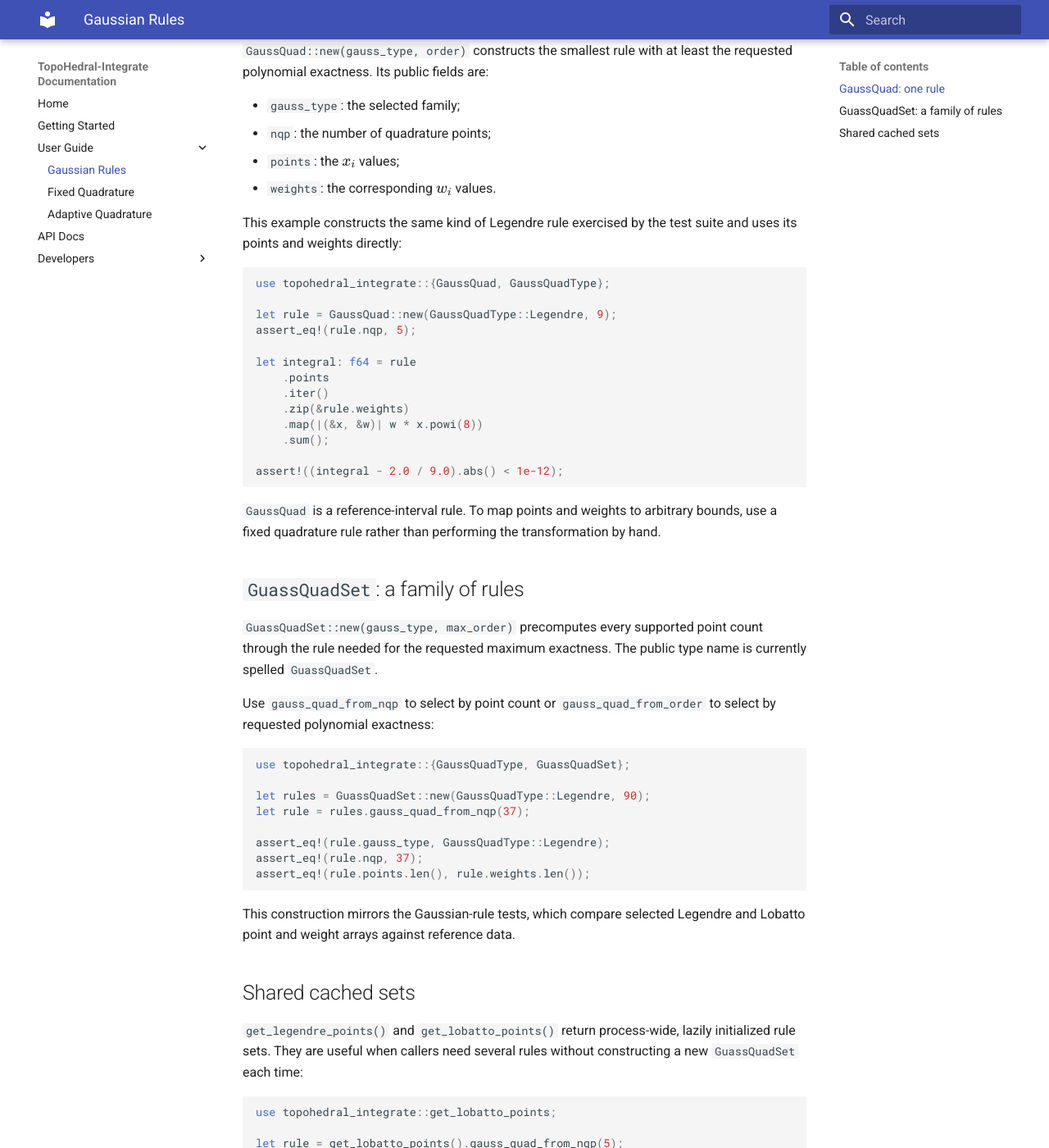
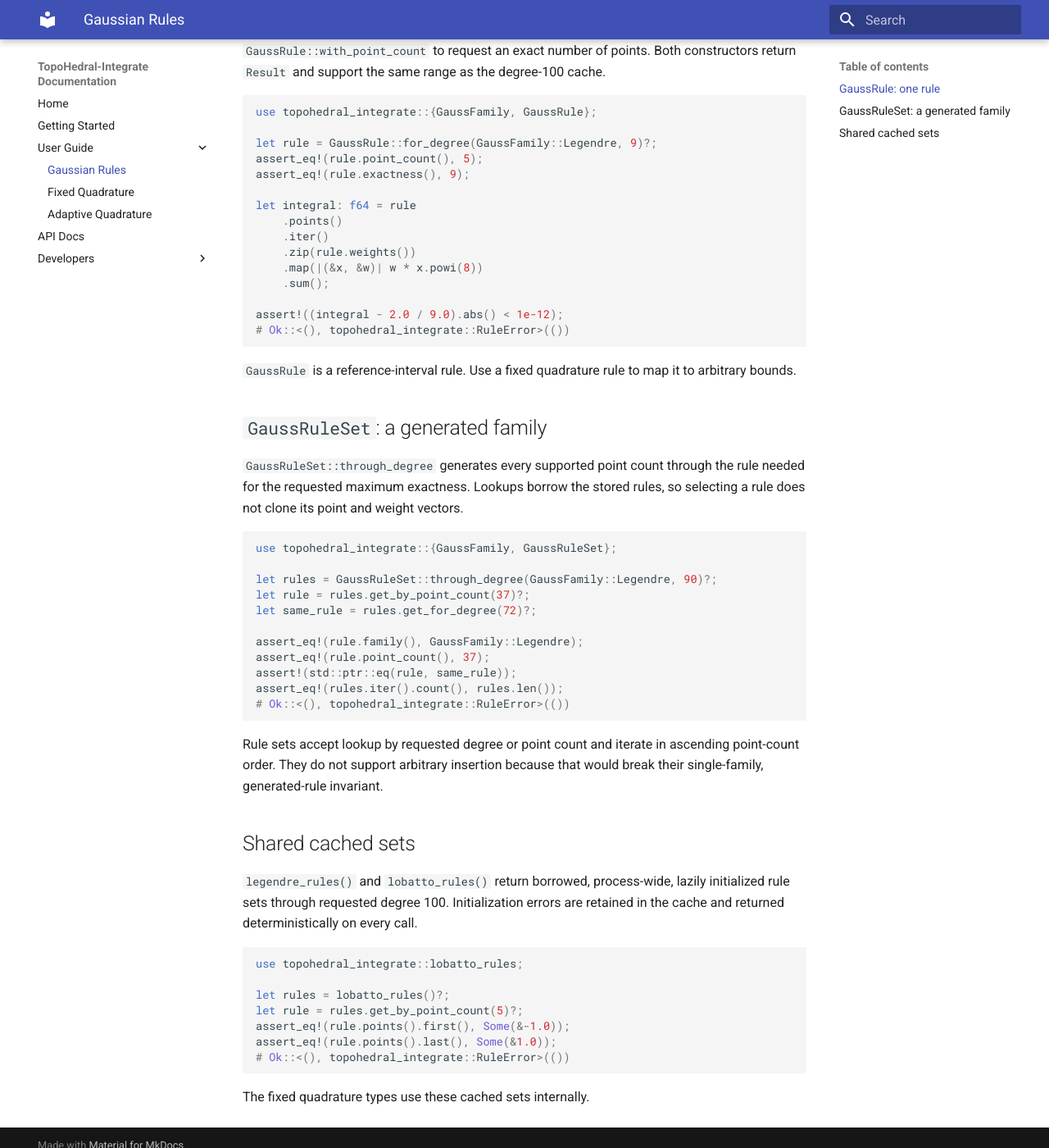
Before and after one commit to TopoHedralLabs/topohedral-integrate, an MkDocs documentation site: the page built from docs/website/docs/user-guide/gaussian-rules.md, in a window 1280 px wide and 1400 px high, scrolled down 840 px. Shown: the whole window at 82% size. Built offline with MkDocs 1.6.1 and Material for MkDocs 9.7.7, drawn with Linux system fonts in a browser that asks for light colours; the version menu is left out; some of the changed text lies outside the part shown.

Commit message:
fix naming

````diff
--- a/docs/website/docs/user-guide/gaussian-rules.md
+++ b/docs/website/docs/user-guide/gaussian-rules.md
@@ -9,14 +9,13 @@ sum
 
 The crate supports two rule families:
 
-- `GaussQuadType::Legendre` uses interior points, supports \(n \ge 1\), and an
+- `GaussFamily::Legendre` uses interior points, supports \(n \ge 1\), and an
   \(n\)-point rule has polynomial exactness \(2n-1\);
-- `GaussQuadType::Lobatto` includes both interval endpoints and an \(n\)-point
-  rule supports \(n \ge 2\) with polynomial exactness \(2n-3\).
+- `GaussFamily::Lobatto` includes both interval endpoints, supports \(n \ge 2\),
+  and an \(n\)-point rule has polynomial exactness \(2n-3\).
 
-The `GaussQuadType::nqp_from_order` and `order_from_nqp` methods convert between
-requested polynomial exactness and number of quadrature points. The selected
-point count is the smallest whose exactness is at least the requested value:
+Construction uses the smallest point count whose exactness is at least the
+requested degree:
 
 \[
     n_\mathrm{Legendre} = \left\lfloor\frac{p}{2}\right\rfloor + 1,
@@ -25,76 +24,74 @@ point count is the smallest whose exactness is at least the requested value:
 \]
 
 For an even requested degree \(p\), the selected rule has actual exactness
-\(p+1\).
+\(p+1\). `GaussRule::exactness` reports that actual value.
 
-## `GaussQuad`: one rule
+## `GaussRule`: one rule
 
-`GaussQuad::new(gauss_type, order)` constructs the smallest rule with at least
-the requested polynomial exactness. Its public fields are:
-
-- `gauss_type`: the selected family;
-- `nqp`: the number of quadrature points;
-- `points`: the \(x_i\) values;
-- `weights`: the corresponding \(w_i\) values.
-
-This example constructs the same kind of Legendre rule exercised by the test
-suite and uses its points and weights directly:
+Use `GaussRule::for_degree` to request polynomial exactness, or
+`GaussRule::with_point_count` to request an exact number of points. Both
+constructors return `Result` and support the same range as the degree-100
+cache.
 
 ```rust
-use topohedral_integrate::{GaussQuad, GaussQuadType};
+use topohedral_integrate::{GaussFamily, GaussRule};
 
-let rule = GaussQuad::new(GaussQuadType::Legendre, 9);
-assert_eq!(rule.nqp, 5);
+let rule = GaussRule::for_degree(GaussFamily::Legendre, 9)?;
+assert_eq!(rule.point_count(), 5);
+assert_eq!(rule.exactness(), 9);
 
 let integral: f64 = rule
-    .points
+    .points()
     .iter()
-    .zip(&rule.weights)
+    .zip(rule.weights())
     .map(|(&x, &w)| w * x.powi(8))
     .sum();
 
 assert!((integral - 2.0 / 9.0).abs() < 1e-12);
+# Ok::<(), topohedral_integrate::RuleError>(())
 ```
 
-`GaussQuad` is a reference-interval rule. To map points and weights to arbitrary
-bounds, use a fixed quadrature rule rather than performing the transformation
-by hand.
+`GaussRule` is a reference-interval rule. Use a fixed quadrature rule to map it
+to arbitrary bounds.
 
-## `GuassQuadSet`: a family of rules
+## `GaussRuleSet`: a generated family
 
-`GuassQuadSet::new(gauss_type, max_order)` precomputes every supported point
-count through the rule needed for the requested maximum exactness. The public
-type name is currently spelled `GuassQuadSet`.
-
-Use `gauss_quad_from_nqp` to select by point count or
-`gauss_quad_from_order` to select by requested polynomial exactness:
+`GaussRuleSet::through_degree` generates every supported point count through
+the rule needed for the requested maximum exactness. Lookups borrow the stored
+rules, so selecting a rule does not clone its point and weight vectors.
 
 ```rust
-use topohedral_integrate::{GaussQuadType, GuassQuadSet};
+use topohedral_integrate::{GaussFamily, GaussRuleSet};
 
-let rules = GuassQuadSet::new(GaussQuadType::Legendre, 90);
-let rule = rules.gauss_quad_from_nqp(37);
+let rules = GaussRuleSet::through_degree(GaussFamily::Legendre, 90)?;
+let rule = rules.get_by_point_count(37)?;
+let same_rule = rules.get_for_degree(72)?;
 
-assert_eq!(rule.gauss_type, GaussQuadType::Legendre);
-assert_eq!(rule.nqp, 37);
-assert_eq!(rule.points.len(), rule.weights.len());
+assert_eq!(rule.family(), GaussFamily::Legendre);
+assert_eq!(rule.point_count(), 37);
+assert!(std::ptr::eq(rule, same_rule));
+assert_eq!(rules.iter().count(), rules.len());
+# Ok::<(), topohedral_integrate::RuleError>(())
 ```
 
-This construction mirrors the Gaussian-rule tests, which compare selected
-Legendre and Lobatto point and weight arrays against reference data.
+Rule sets accept lookup by requested degree or point count and iterate in
+ascending point-count order. They do not support arbitrary insertion because
+that would break their single-family, generated-rule invariant.
 
 ## Shared cached sets
 
-`get_legendre_points()` and `get_lobatto_points()` return process-wide,
-lazily initialized rule sets. They are useful when callers need several rules
-without constructing a new `GuassQuadSet` each time:
+`legendre_rules()` and `lobatto_rules()` return borrowed, process-wide,
+lazily initialized rule sets through requested degree 100. Initialization
+errors are retained in the cache and returned deterministically on every call.
 
 ```rust
-use topohedral_integrate::get_lobatto_points;
+use topohedral_integrate::lobatto_rules;
 
-let rule = get_lobatto_points().gauss_quad_from_nqp(5);
-assert_eq!(rule.points.first(), Some(&-1.0));
-assert_eq!(rule.points.last(), Some(&1.0));
+let rules = lobatto_rules()?;
+let rule = rules.get_by_point_count(5)?;
+assert_eq!(rule.points().first(), Some(&-1.0));
+assert_eq!(rule.points().last(), Some(&1.0));
+# Ok::<(), topohedral_integrate::RuleError>(())
 ```
 
 The fixed quadrature types use these cached sets internally.
--- a/docs/website/docs/user-guide/index.md
+++ b/docs/website/docs/user-guide/index.md
@@ -1,7 +1,7 @@
 # User Guide
 
 The crate exposes its complete public API at the crate root. Import symbols
-such as `GaussQuad`, `FixedQuad1D`, and `adaptive_quad_2d` directly from
+such as `GaussRule`, `FixedQuad1D`, and `adaptive_quad_2d` directly from
 `topohedral_integrate`; the internal `gauss`, `fixed`, and `adaptive` modules
 are not part of the public interface.
 
@@ -10,9 +10,9 @@ The API is divided into three areas:
 ## Gaussian rules
 
 [Gaussian rules](gaussian-rules.md) produce points and weights on the standard
-interval \([-1, 1]\). Use `GaussQuad` for one rule, or `GuassQuadSet` when
+interval \([-1, 1]\). Use `GaussRule` for one rule, or `GaussRuleSet` when
 several orders are needed. Both Gauss-Legendre and Gauss-Lobatto families are
-available through `GaussQuadType`.
+available through `GaussFamily`.
 
 ## Fixed quadrature
 
@@ -35,10 +35,10 @@ adaptive integration functions return `Result` and report invalid options as
 an `OptionsError`:
 
 ```rust
-use topohedral_integrate::{FixedQuad1D, FixedQuadOpts1D, GaussQuadType};
+use topohedral_integrate::{FixedQuad1D, FixedQuadOpts1D, GaussFamily};
 
 let result = FixedQuad1D::new(FixedQuadOpts1D {
-    gauss_type: GaussQuadType::Legendre,
+    gauss_type: GaussFamily::Legendre,
     order: 9,
     bounds: (-1.0, 1.0),
     subdiv: None,
````
Also changed, not shown: docs/website/docs/getting-started.md (+2 -2 lines), docs/website/docs/user-guide/adaptive-quadrature.md (+6 -6 lines), docs/website/docs/user-guide/fixed-quadrature.md (+9 -9 lines), 10 other files.
